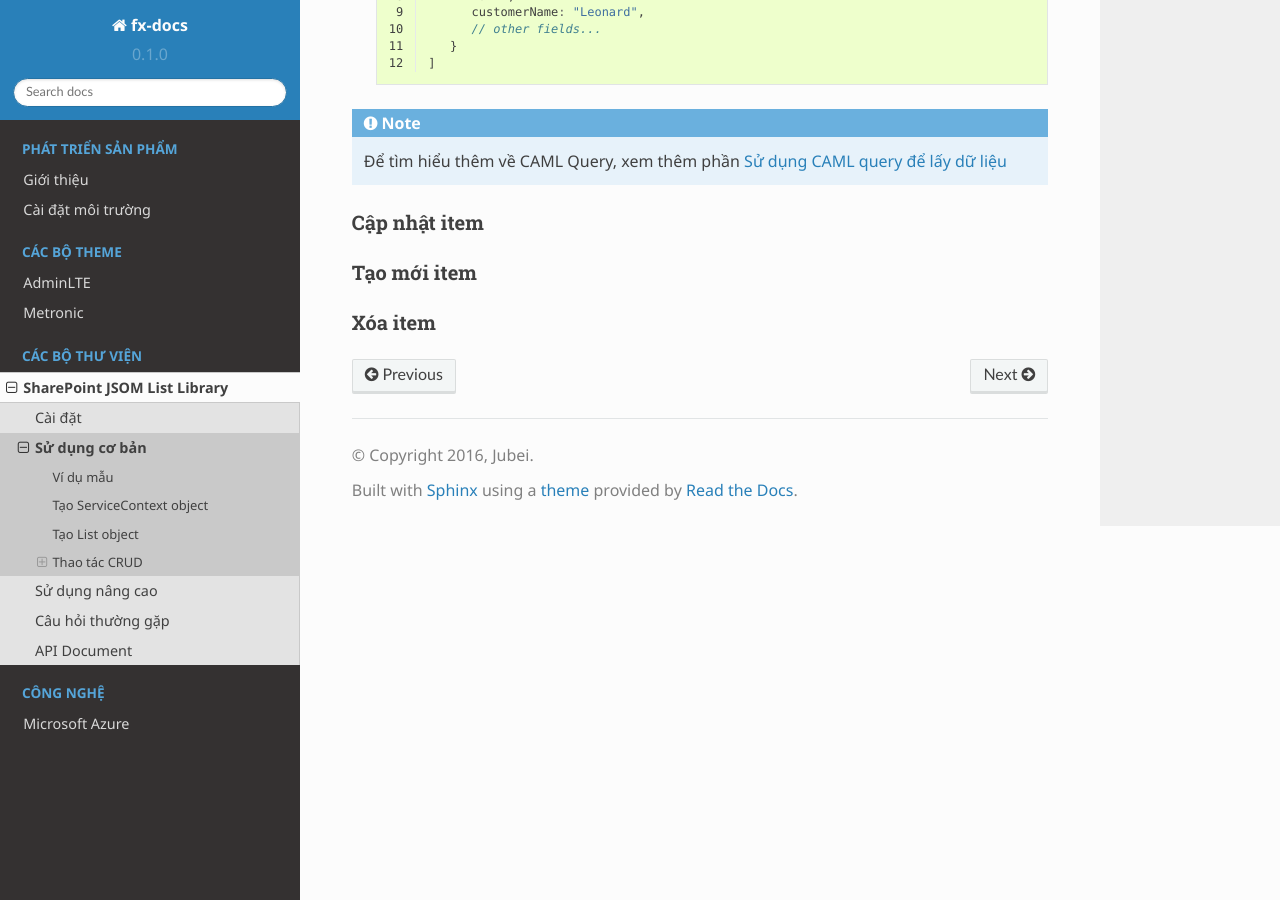
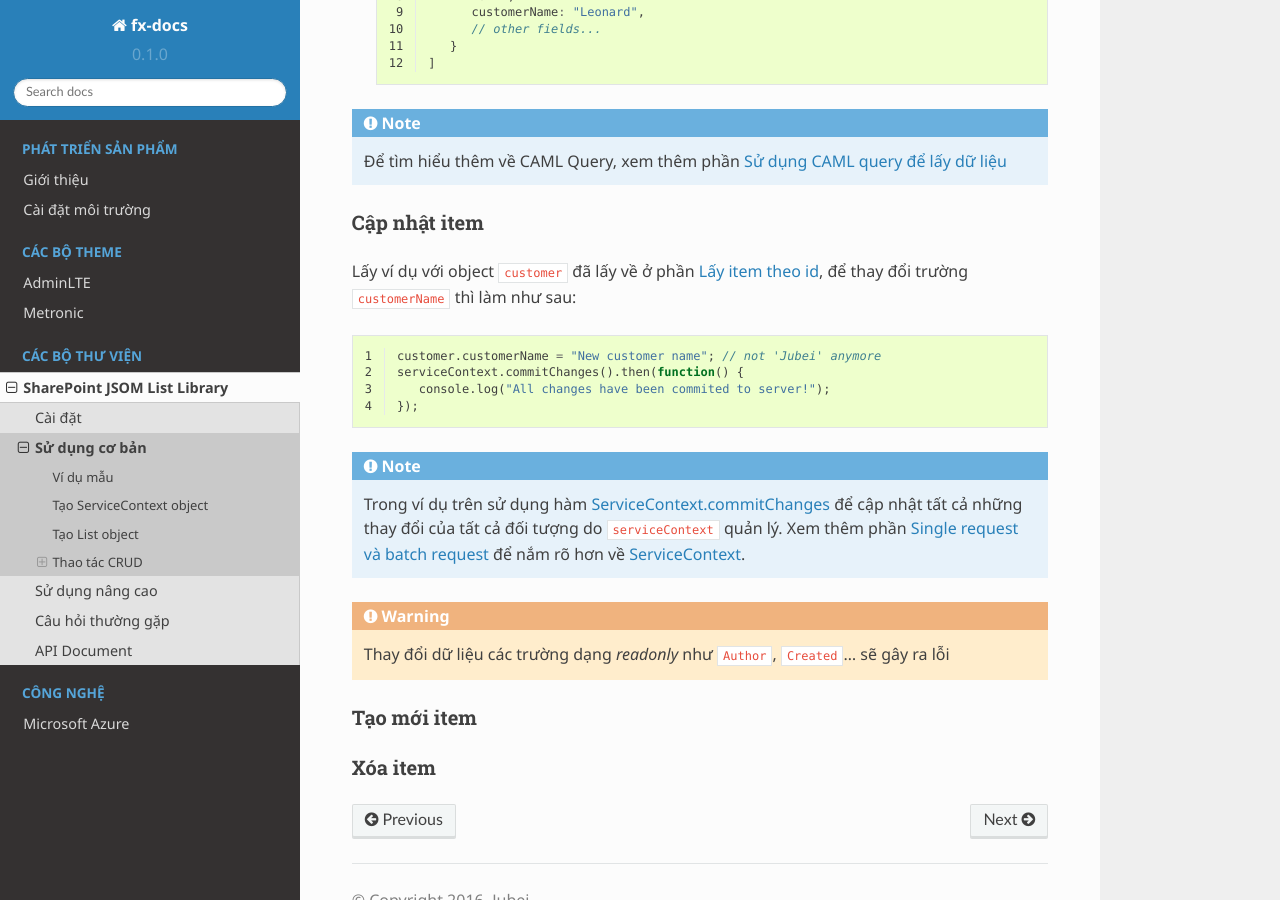
Before and after one commit to fanxipan/fx-docs, a Sphinx documentation site: the page built from docs/modules/code-libraries/sp-jsom-list/basic-usage/index.rst, in a window 1280 px wide and 900 px high, scrolled down 3826 px. Built offline with Sphinx 7.4.7 and the Read the Docs theme 2.0.0, drawn with Linux system fonts in a browser that asks for light colours.

Commit message:
no message

```diff
--- a/docs/modules/code-libraries/sp-jsom-list/basic-usage/crud-operations/update-operation.data.rst
+++ b/docs/modules/code-libraries/sp-jsom-list/basic-usage/crud-operations/update-operation.data.rst
@@ -2,3 +2,26 @@
 
 Cập nhật item
 -------------
+
+Lấy ví dụ với object ``customer`` đã lấy về ở phần :ref:`jsom-basic-usage-read-by-id-operations`,
+để thay đổi trường ``customerName`` thì làm như sau:
+
+.. code-block:: javascript
+   :linenos:
+
+   customer.customerName = "New customer name"; // not 'Jubei' anymore
+   serviceContext.commitChanges().then(function() {
+      console.log("All changes have been commited to server!");
+   });
+
+.. note::
+
+   Trong ví dụ trên sử dụng hàm |ServiceContext.commitChanges| để cập nhật tất
+   cả những thay đổi của tất cả đối tượng do ``serviceContext`` quản lý. Xem
+   thêm phần :ref:`jsom-advance-usage-single-and-batch-request` để nắm rõ hơn về
+   |ServiceContext|.
+
+.. warning::
+
+   Thay đổi dữ liệu các trường dạng `readonly` như ``Author``, ``Created``...
+   sẽ gây ra lỗi
--- a/docs/modules/code-libraries/sp-jsom-list/refs/jsom-entities.data.rst
+++ b/docs/modules/code-libraries/sp-jsom-list/refs/jsom-entities.data.rst
@@ -3,6 +3,7 @@
 
 .. |ServiceContext| replace:: :jsom-class:`Fx.SharePoint.Client.ServiceContext`
 .. |ServiceContext.getList| replace:: :jsom-class-member:`Fx.SharePoint.Client.ServiceContext#getList`
+.. |ServiceContext.commitChanges| replace:: :jsom-class-member:`Fx.SharePoint.Client.ServiceContext#commitChanges`
 
 .. |ListBase.defaultFieldsLiteral| replace:: :jsom-class-member:`Fx.SharePoint.Client.ListBase#defaultFieldsLiteral`
 
```
